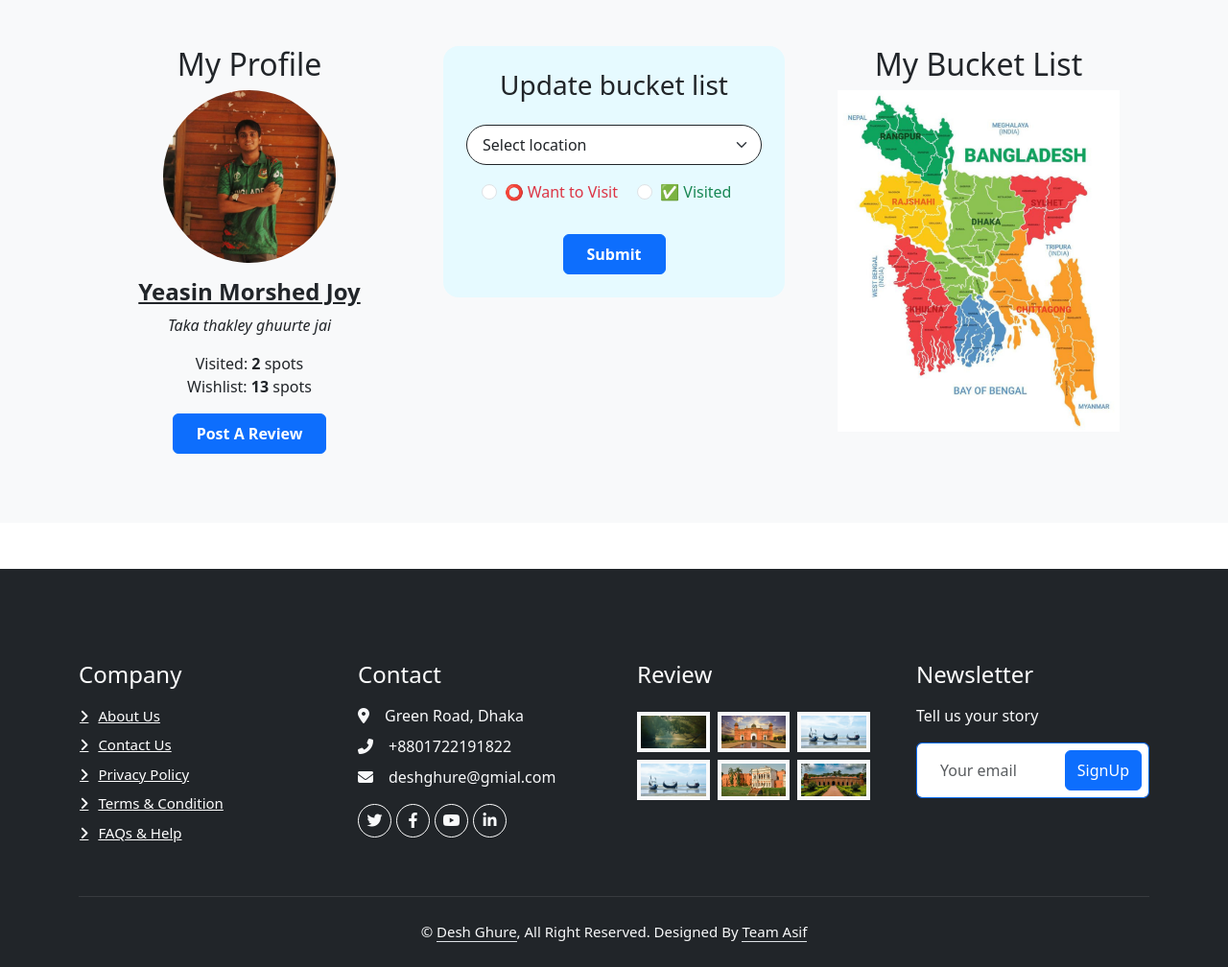
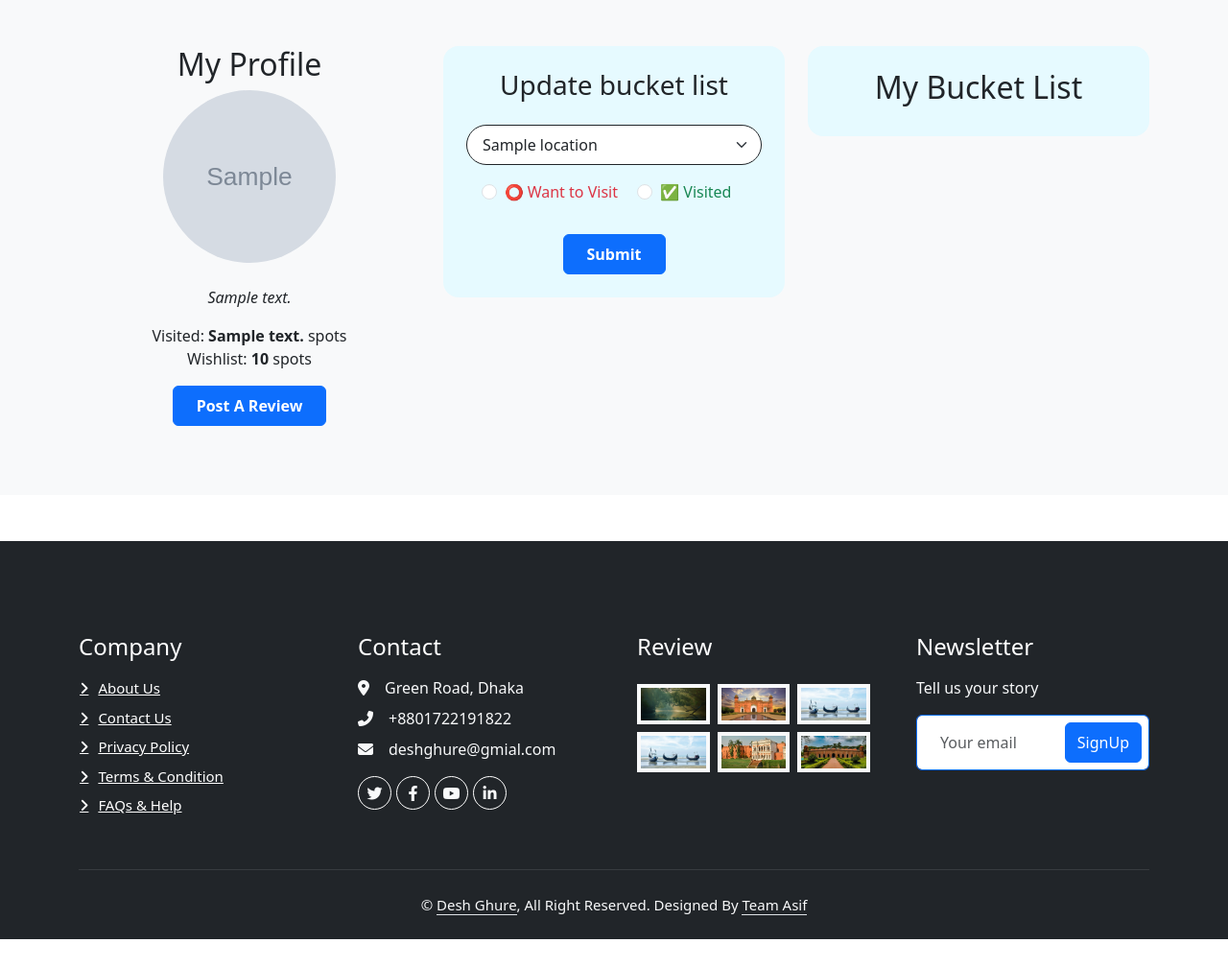
Before and after one commit to AsifIqbal011/DeshGhure, a Django app: template template/TestApp/profile.html in a window 1280 px wide. Shown: the part 86-1094 px from the top of the page at 96% size. After the commit the page ends 1065 px from the top, so only its background shows below. Run offline with Django 5.2, Linux system fonts and the light colour scheme; the template is opened without the code that fills it: most values are stand-ins (such as "Sample title", 1, 10 or a date in 2020); grey boxes marked "Sample" are stand-in pictures; some libraries are stand-ins or nearby versions.

Commit message:
checkpoint update

```diff
--- a/template/TestApp/profile.html
+++ b/template/TestApp/profile.html
@@ -10,32 +10,37 @@
             <!-- Profile Section -->
             <div class="col-md-4 mb-4">
                 <h2 class="profile-heading">My Profile</h2>
-                <img src="{% static 'images/home/joy.jpg' %}" class="rounded-circle mb-3" width="180" height="180" alt="Profile Image">
-                <h4 class="fw-bold text-decoration-underline">Yeasin Morshed Joy</h4>
-                <em>Taka thakley ghuurte jai</em>
-                <p class="mt-3">Visited: <strong>2</strong> spots<br>Wishlist: <strong>13</strong> spots</p>
-                <a href="#" class="btn btn-primary px-4 py-2 fw-bold">Post A Review</a>
+                {% if profile.profile_pic %}
+                  <img src="{{ profile.profile_pic.url }}" class="rounded-circle mb-3" width="180" height="180" alt="Profile Image">
+                {% else %}
+                <p>No profile picture uploaded.</p>
+                {% endif %}
+                <h4 class="fw-bold text-decoration-underline">{{ request.user.get_full_name|default:request.user.username }}</h4>
+                <em>{{ profile.bio }}</em>
+                <p class="mt-3">Visited: <strong>{{ visited_spots }}</strong> spots<br>Wishlist: <strong>{{ wishlist_spots }}</strong> spots</p>
+                <a href="{% url 'review_post' %}" class="btn btn-primary px-4 py-2 fw-bold">Post A Review</a>
             </div>
 
             <!-- Bucket List Form -->
             <div class="col-md-4 mb-4">
                 <div class="p-4 rounded-4" style="background-color: #e6faff;">
                     <h3 class="mb-4">Update bucket list</h3>
-                    <form>
+
+                    <form method="POST">
+                        {% csrf_token %}
                         <div class="form-group mb-3">
-                            <select class="form-select rounded-pill border border-dark px-3 py-2">
-                                <option>Select location</option>
-                                <option>Ahsan Manzil</option>
-                                <option>Kaptai Lake</option>
-                                <option>Bandarban</option>
+                            <select class="form-select rounded-pill border border-dark px-3 py-2" name="location">
+                                {% for loc in locations %}
+                                    <option value="{{ loc.id }}">{{ loc.location }}</option>
+                                {% endfor %}
                             </select>
                         </div>
                         <div class="form-check form-check-inline">
-                            <input class="form-check-input" type="radio" name="status" id="want" value="want">
-                            <label class="form-check-label text-danger" for="want">⭕ Want to Visit</label>
+                            <input class="form-check-input" type="radio" name="status" id="wishlist" value="wishlist"  required>
+                            <label class="form-check-label text-danger" for="wishlist">⭕ Want to Visit</label>
                         </div>
                         <div class="form-check form-check-inline mb-3">
-                            <input class="form-check-input" type="radio" name="status" id="visited" value="visited">
+                            <input class="form-check-input" type="radio" name="status" id="visited" value="visited"  required>
                             <label class="form-check-label text-success" for="visited">✅ Visited</label>
                         </div>
                         <br>
@@ -46,9 +51,10 @@
 
             <!-- Bucket List Map -->
             <div class="col-md-4">
-                <h2 class="bucket-heading">My Bucket List</h2>
-
-                <img src="{% static 'images/home/icon2.png' %}" class="img-fluid rounded-3" alt="BD Map">
+                    <div class="p-4 rounded-4" style="background-color: #e6faff;">
+                        <h2 class="bucket-heading">My Bucket List</h2>
+                    {% include 'components/clickable_map.html' %}
+                </div>
             </div>
         </div>
     </div>
```
